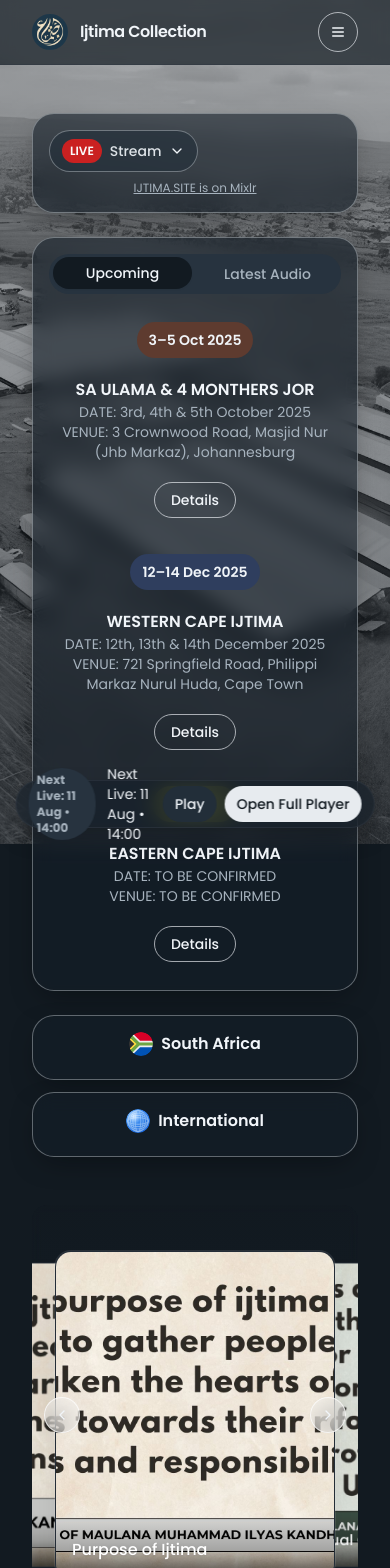
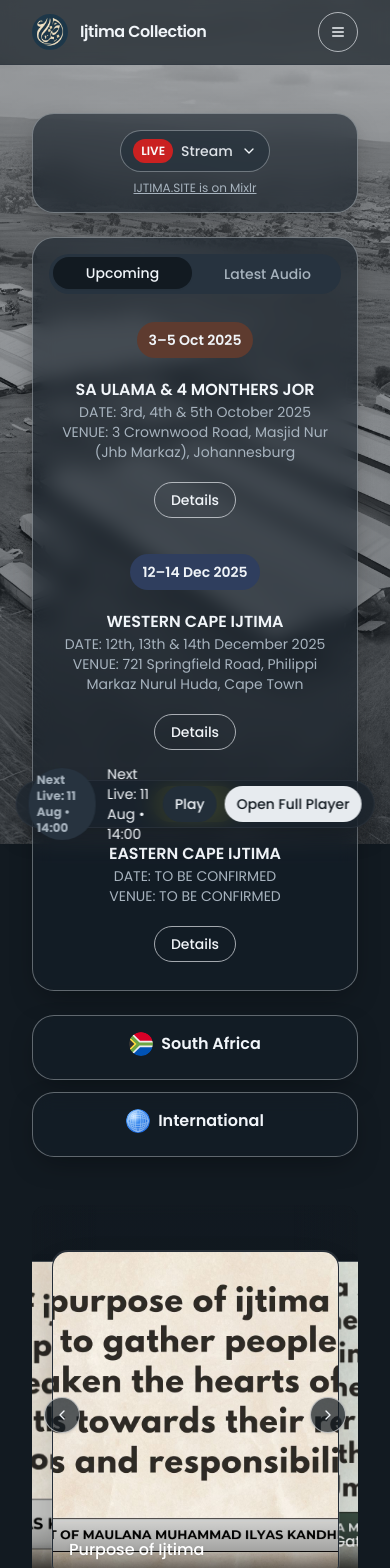
Before and after one commit to Simtechcds/ijtima-site, a React (Vite) app: page / in a window 390 px wide. Shown: the top 1568 px of the page. Built offline with nearby package versions, Linux system fonts and the light colour scheme.

Commit message:
Refine carousel and mobile toggle
Improve the visual appearance of the carousel and center the live stream toggle button in mobile view.

```diff
--- a/src/components/media/PerspectiveCarousel.tsx
+++ b/src/components/media/PerspectiveCarousel.tsx
@@ -71,18 +71,21 @@ export default function PerspectiveCarousel({
       {/* Stage */}
       <div
         className={cn(
-          "relative max-w-5xl mx-auto rounded-2xl",
+          "relative max-w-5xl mx-auto rounded-2xl px-4 md:px-6 pb-2",
           heightClass,
           "[perspective:1200px]"
         )}
         onMouseEnter={() => setHovered(true)}
         onMouseLeave={() => setHovered(false)}
       >
-        {/* Soft stage background for neatness */}
-        <div className="absolute inset-0 rounded-2xl bg-gradient-to-b from-background/40 to-background/60 backdrop-blur-sm" />
+        {/* Soft stage background to make it neat */}
+        <div className="absolute inset-0 rounded-2xl bg-gradient-to-b from-background/50 to-background/70 backdrop-blur-sm" />
+        {/* Side vignettes to tidy edges */}
+        <div className="pointer-events-none absolute inset-y-0 left-0 w-16 md:w-24 bg-gradient-to-r from-background/80 to-transparent rounded-l-2xl" />
+        <div className="pointer-events-none absolute inset-y-0 right-0 w-16 md:w-24 bg-gradient-to-l from-background/80 to-transparent rounded-r-2xl" />
 
         {/* Slides */}
-        <div className="absolute inset-0 flex items-center justify-center px-2">
+        <div className="absolute inset-0 flex items-center justify-center">
           {ordered.map((slide, i) => {
             const d = shortestSignedDistance(i, active, count);
 
@@ -96,32 +99,32 @@ export default function PerspectiveCarousel({
             if (d === 0) {
               zIndex = 50;
             } else if (d === -1) {
-              translateX = -210;
-              translateZ = -170;
+              translateX = -190;
+              translateZ = -160;
               rotateY = 10;
-              scale = 0.93;
+              scale = 0.94;
               opacity = 0.95;
               zIndex = 45;
             } else if (d === 1) {
-              translateX = 210;
-              translateZ = -170;
+              translateX = 190;
+              translateZ = -160;
               rotateY = -10;
-              scale = 0.93;
+              scale = 0.94;
               opacity = 0.95;
               zIndex = 45;
             } else if (d === -2) {
-              translateX = -340;
-              translateZ = -300;
+              translateX = -300;
+              translateZ = -280;
               rotateY = 16;
               scale = 0.86;
-              opacity = 0.6;
+              opacity = 0.55;
               zIndex = 40;
             } else if (d === 2) {
-              translateX = 340;
-              translateZ = -300;
+              translateX = 300;
+              translateZ = -280;
               rotateY = -16;
               scale = 0.86;
-              opacity = 0.6;
+              opacity = 0.55;
               zIndex = 40;
             } else {
               opacity = 0;
@@ -134,7 +137,7 @@ export default function PerspectiveCarousel({
               <article
                 key={slide.index}
                 className={cn(
-                  "absolute w-[86%] md:w-[64%] h-[78%] md:h-[80%] rounded-2xl overflow-hidden shadow-xl transition-all duration-700 ease-out will-change-transform [transform-style:preserve-3d] bg-card border border-border/60",
+                  "absolute w-[88%] md:w-[62%] h-[78%] md:h-[80%] rounded-2xl overflow-hidden shadow-2xl transition-all duration-700 ease-out will-change-transform [transform-style:preserve-3d] bg-card border border-border/60",
                   d === 0 ? "ring-1 ring-foreground/10" : ""
                 )}
                 style={{ transform, opacity, zIndex }}
@@ -162,7 +165,7 @@ export default function PerspectiveCarousel({
         <button
           type="button"
           onClick={goPrev}
-          className="absolute left-3 md:left-4 top-1/2 -translate-y-1/2 z-[60] grid place-items-center h-9 w-9 md:h-10 md:w-10 rounded-full bg-white/40 backdrop-blur-md hover:bg-white/60 transition-colors border border-white/70"
+          className="absolute left-3 md:left-4 top-1/2 -translate-y-1/2 z-[60] grid place-items-center h-9 w-9 md:h-10 md:w-10 rounded-full bg-background/70 text-foreground hover:bg-background transition-colors border border-white/60 shadow"
           aria-label="Previous slide"
         >
           <ChevronLeft className="h-4 w-4 md:h-5 md:w-5" />
@@ -170,7 +173,7 @@ export default function PerspectiveCarousel({
         <button
           type="button"
           onClick={goNext}
-          className="absolute right-3 md:right-4 top-1/2 -translate-y-1/2 z-[60] grid place-items-center h-9 w-9 md:h-10 md:w-10 rounded-full bg-white/40 backdrop-blur-md hover:bg-white/60 transition-colors border border-white/70"
+          className="absolute right-3 md:right-4 top-1/2 -translate-y-1/2 z-[60] grid place-items-center h-9 w-9 md:h-10 md:w-10 rounded-full bg-background/70 text-foreground hover:bg-background transition-colors border border-white/60 shadow"
           aria-label="Next slide"
         >
           <ChevronRight className="h-4 w-4 md:h-5 md:w-5" />
--- a/src/pages/Index.tsx
+++ b/src/pages/Index.tsx
@@ -189,12 +189,13 @@ const Index = () => {
 
       {/* Live stream embed (collapsible) */}
       <section className="glass-surface module-frame p-4">
+        <div className="flex justify-center md:justify-start">
           <div
             role="button"
             aria-expanded={liveOpen}
             aria-controls="live-embed"
             onClick={() => setLiveOpen((v) => !v)}
-          className="inline-flex items-center justify-center gap-2 pill px-3 py-2 mx-auto md:mx-0 module-frame bg-secondary/60 hover:bg-secondary/70 cursor-pointer select-none transition-colors"
+            className="inline-flex items-center justify-center gap-2 pill px-3 py-2 module-frame bg-secondary/60 hover:bg-secondary/70 cursor-pointer select-none transition-colors"
           >
             <span className="bg-destructive text-destructive-foreground text-xs px-2 py-1 rounded-full font-semibold">
               LIVE
@@ -204,6 +205,7 @@ const Index = () => {
               className={`w-4 h-4 transition-transform duration-200 ${liveOpen ? "rotate-180" : "rotate-0"}`}
               aria-hidden="true"
             />
+          </div>
         </div>
         {liveOpen && (
           <div id="live-embed" className="mt-3 rounded-xl overflow-hidden">
```
Lines whose indentation alone changed are shown as unchanged.
